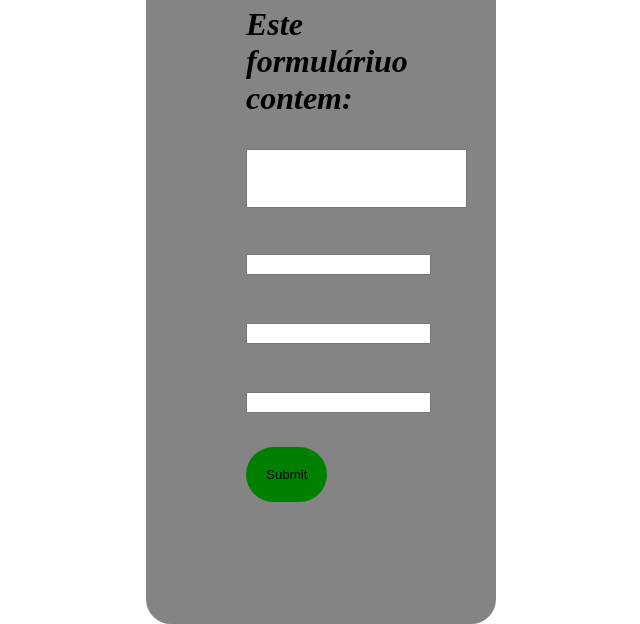
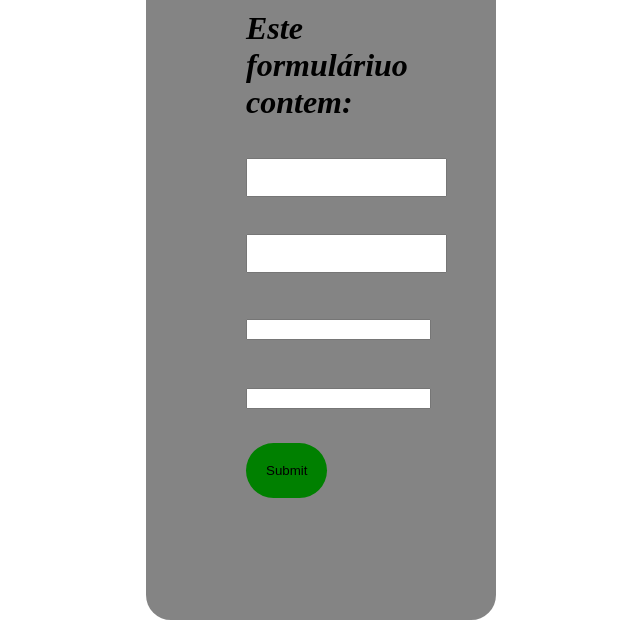
Before and after one commit to Joelmon2567/testes, a plain HTML site: page index.html in a window 1280 px wide. Shown: the part 180-804 px from the top of the page, without its empty margins (319-959 px from the left). Drawn offline with Linux system fonts and the light colour scheme.

Commit message:
Verção nova

```diff
--- a/estilo.css
+++ b/estilo.css
@@ -2,8 +2,12 @@ body{
     color: blue;
 }
 .username{
-    color: red;
-    padding: 20px;
+    color:black;
+    padding: 10px;
+}
+.name{
+    color:black;
+    padding: 10px;
 }
 .btn{
     color:black;
```
